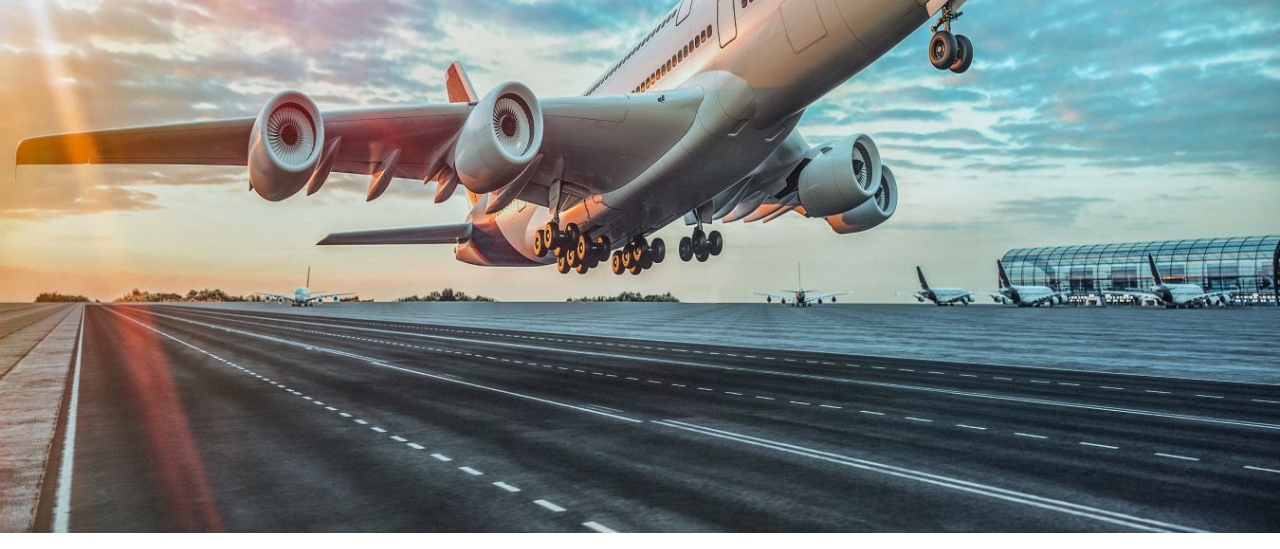
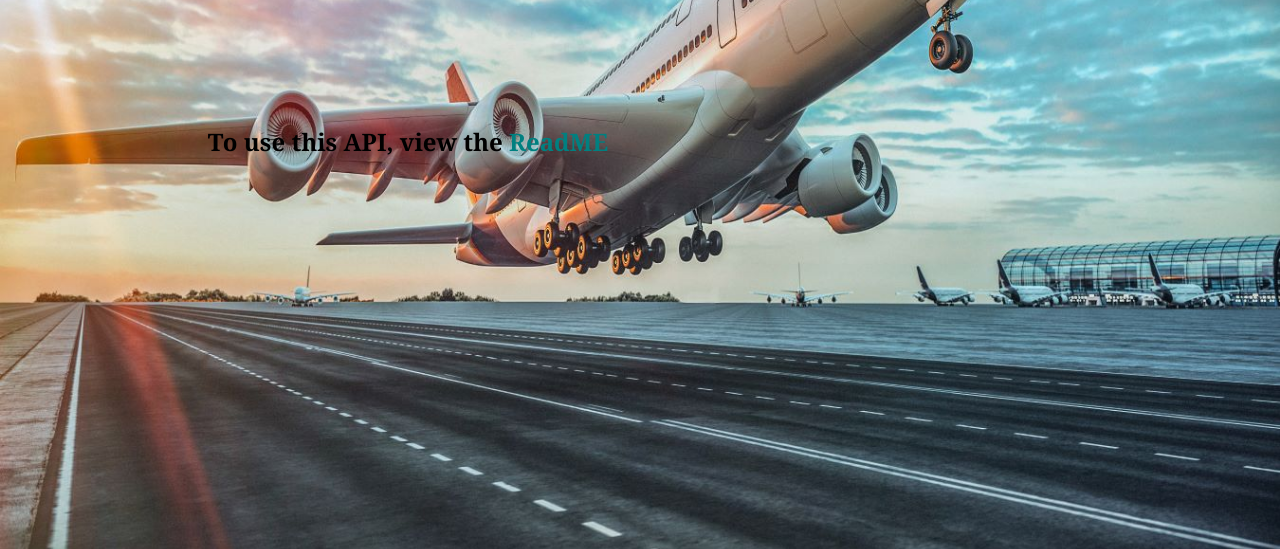
Before and after one commit to kids-fly/backend, a website: page index.html in a window 1280 px wide. Shown: the part 267-816 px from the top of the page. Drawn offline with Linux system fonts and the light colour scheme; files whose address does not match are found by name.

Commit message:
rescale font

```diff
--- a/index.html
+++ b/index.html
@@ -13,7 +13,7 @@
             background: url('./banner.jpg');
             background-repeat:no-repeat;
             background-size:cover;
-            height: 100%;
+            height: 100vh;
             width: 100vh;
             flex-direction:column;
             align-items: center;
@@ -31,11 +31,13 @@
             text-decoration: none;
             color: teal;
             font-family: Cambria, Cochin, Georgia, Times, 'Times New Roman', serif;
-            font-size: 2rem;
+            font-size: 1.5rem;
         }
-
+        .link:hover{
+            color: black;
+        }
         h2 {
-            font-size: 2rem;
+            font-size: 1.5rem;
             font-family: Cambria, Cochin, Georgia, Times, 'Times New Roman', serif;
         }
         .details{
```
